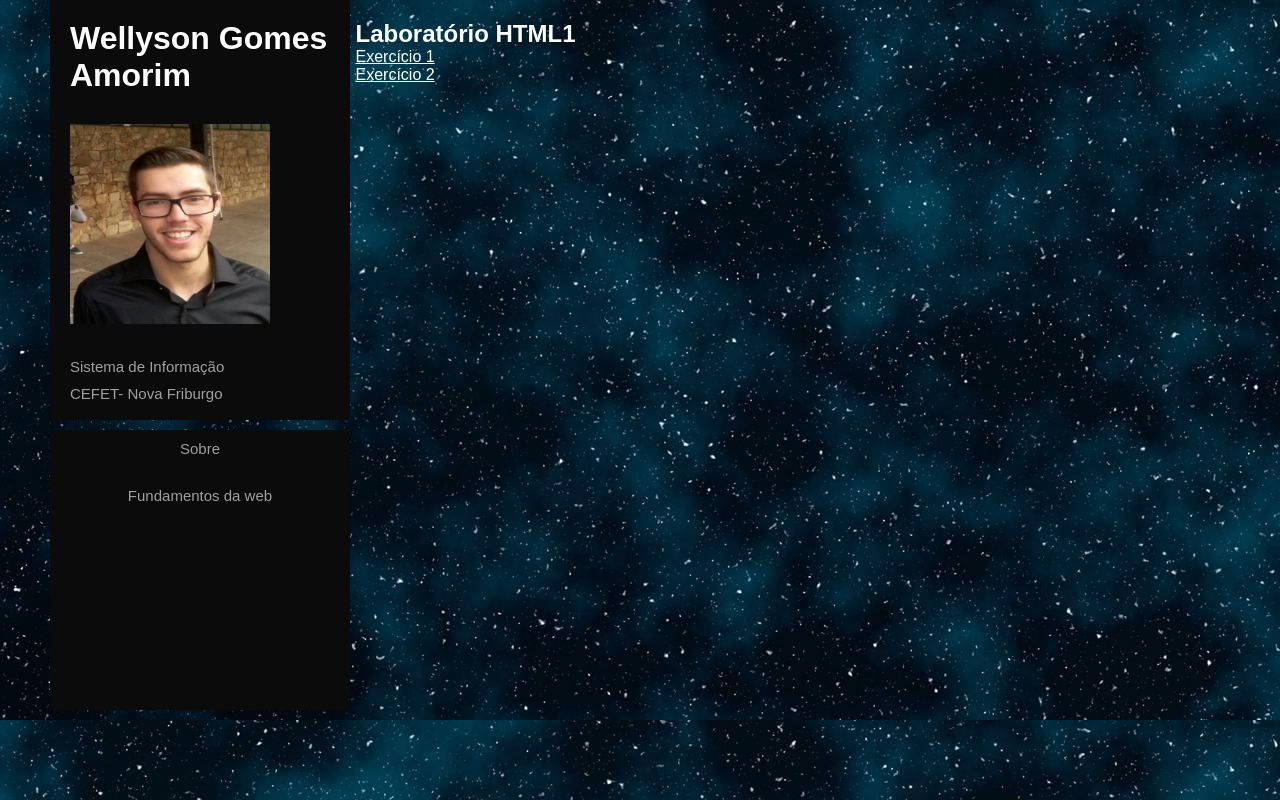
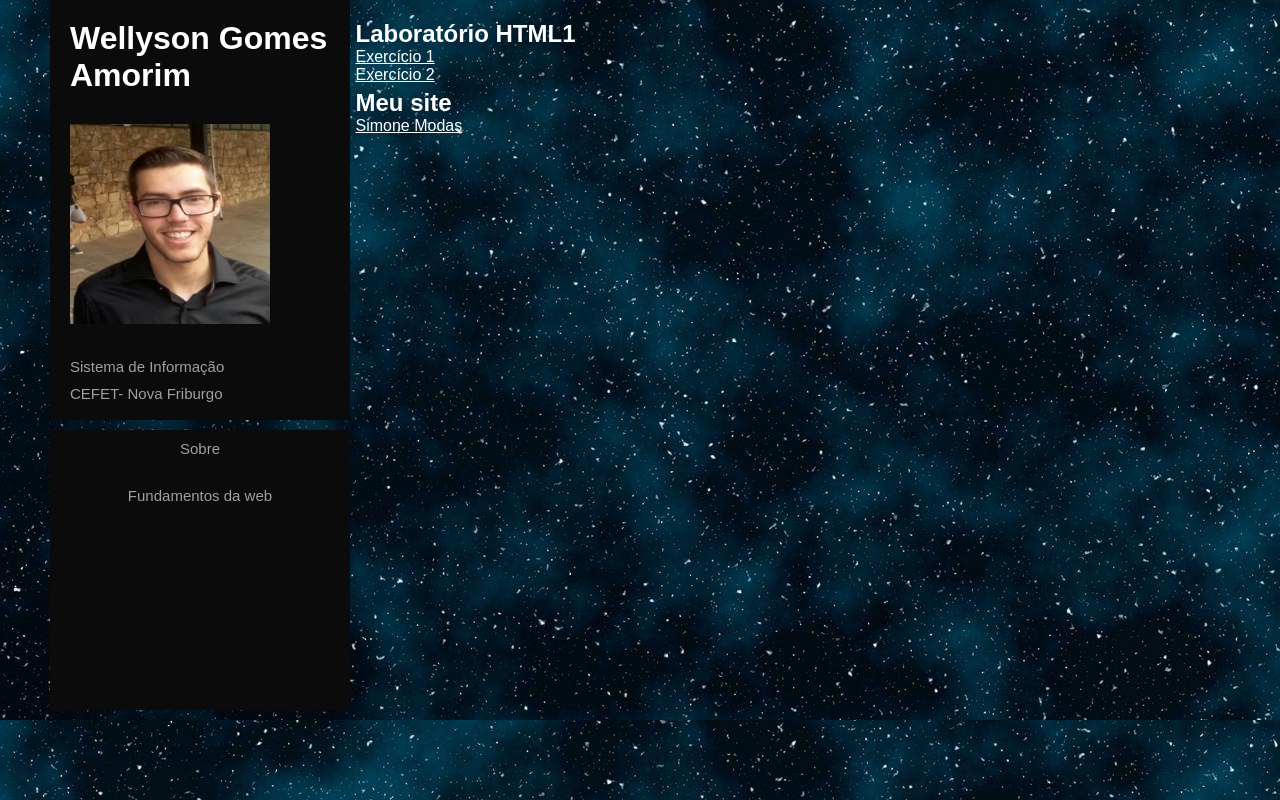
Before and after one commit to Wellyson10/wellyson.github.io, a plain HTML site: page home.html in a window 1280 px wide. Drawn offline with Linux system fonts and the light colour scheme.

Commit message:
sexto commit

```diff
--- a/home.html
+++ b/home.html
@@ -25,7 +25,9 @@
       <section class="pag2">
         <h2>Laboratório HTML1</h2>
         <a href="tarefa1.html">Exercício 1</a><br />
-        <a href="tarefa2.html">Exercício 2</a>
+        <a href="tarefa2.html">Exercício 2</a><br />
+        <h2>Meu site</h2>
+        <a href="projetomeu/index.html">Simone Modas</a>
       </section>
      </main>
   </div>
--- a/stylegit.css
+++ b/stylegit.css
@@ -96,3 +96,7 @@ ul {
 .pag2 a{
   color: white;
 }
+
+.pag2 h2{
+  margin-top: 5px;
+}
```
